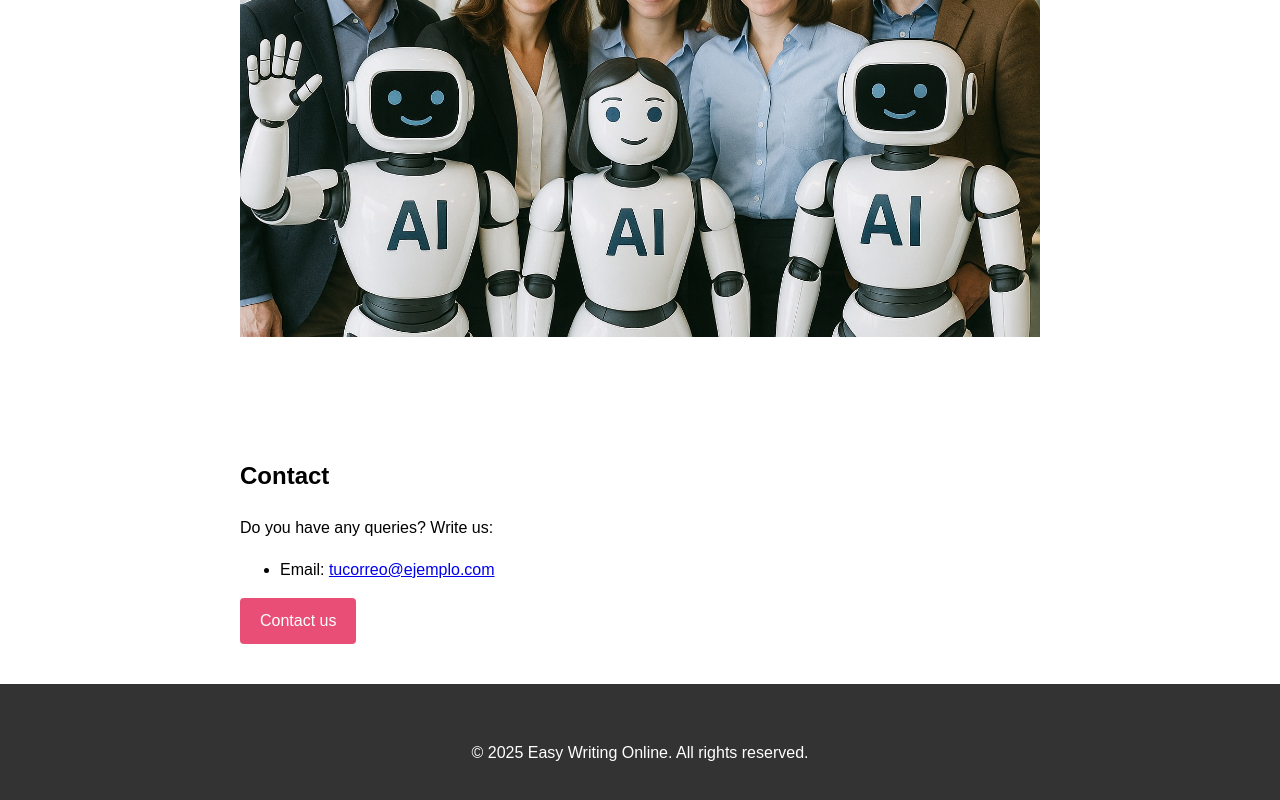
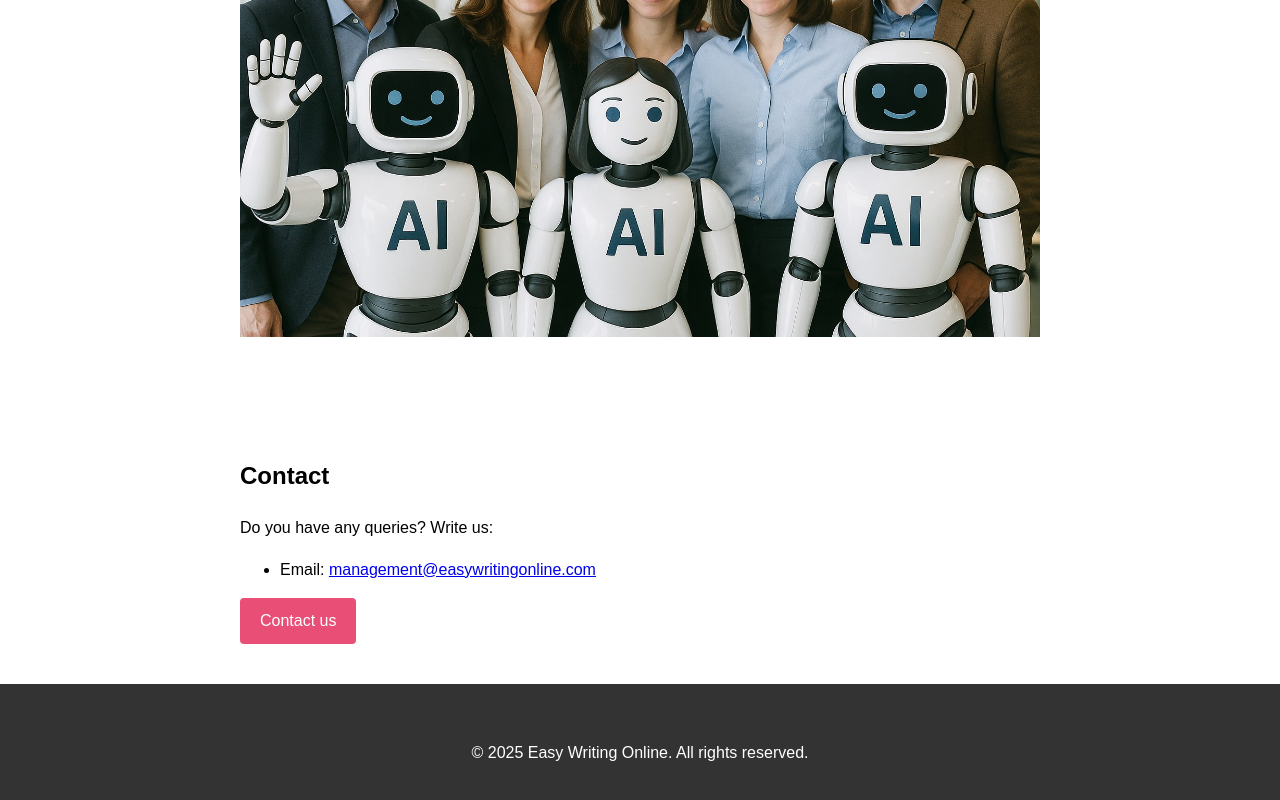
Before and after one commit to EasyWritingOnline/easywritingonline.github.io, a plain HTML site: page index.html in a window 1280 px wide. Shown: the part 902-1702 px from the top of the page. Drawn offline with Linux system fonts and the light colour scheme.

Commit message:
Update index.html

```diff
--- a/index.html
+++ b/index.html
@@ -37,7 +37,7 @@
   <h2>Contact</h2>
   <p>Do you have any queries? Write us:</p>
   <ul>
-    <li>Email: <a href="mailto:management@easywritingonline.com">tucorreo@ejemplo.com</a></li>
+    <li>Email: <a href="mailto:management@easywritingonline.com">management@easywritingonline.com</a></li>
   </ul>
   <a href="mailto:management@easywritingonline.com" class="btn">Contact us</a>
 </section>
```
